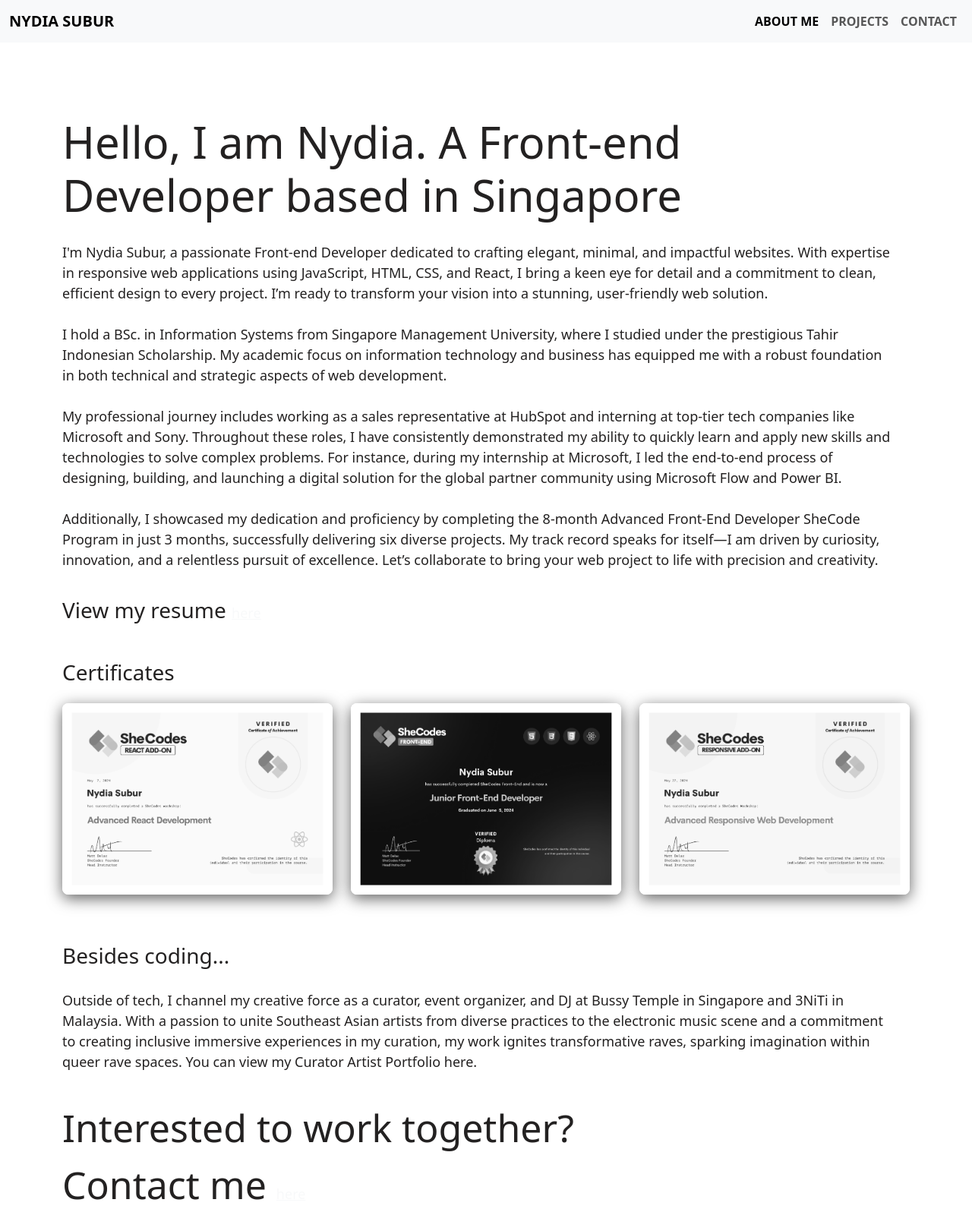
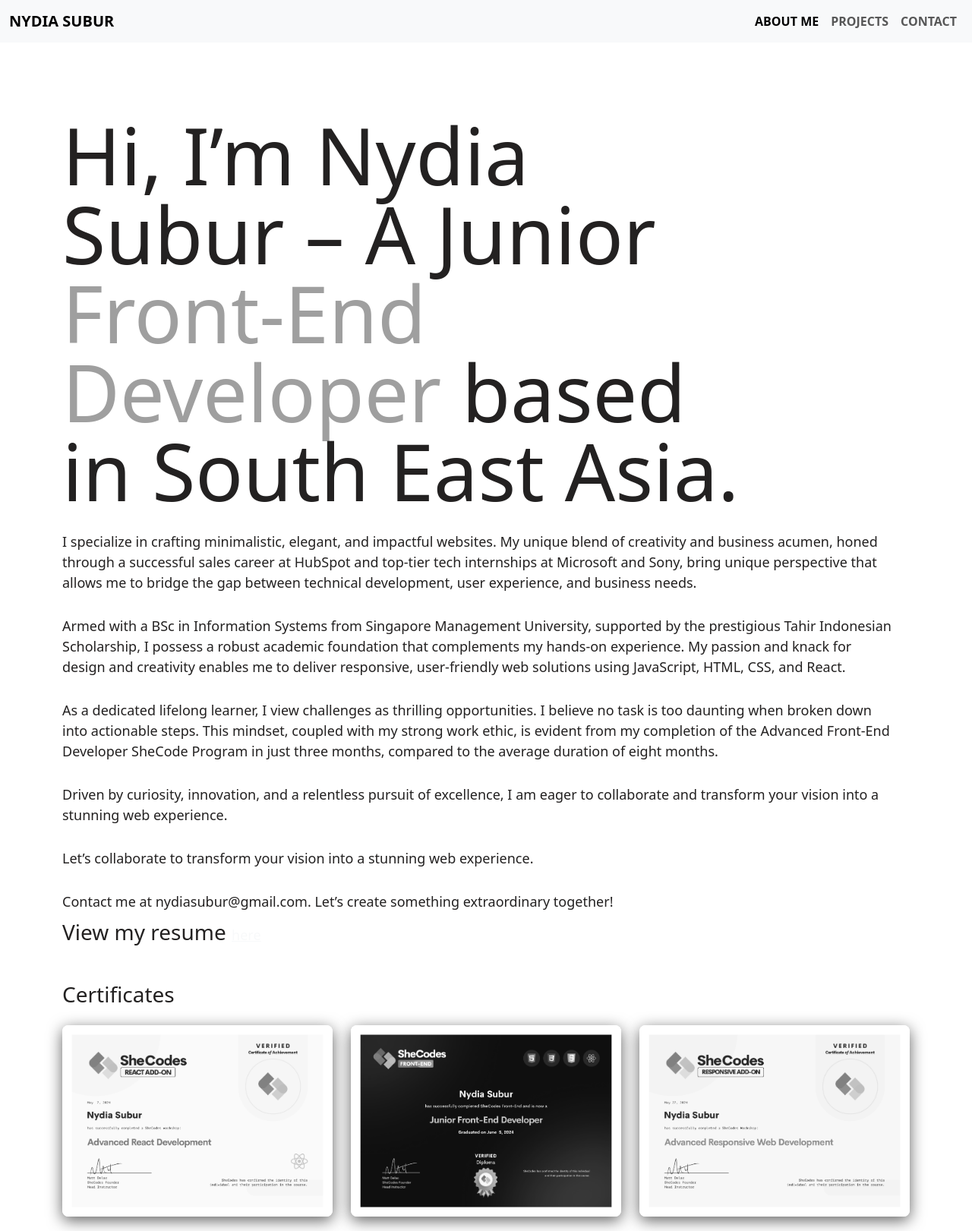
Before and after one commit to nydiasubur/front-end-portfolio, a plain HTML site: page about.html in a window 1280 px wide. Shown: the top 1621 px of the page at 76% size. Drawn offline with nearby package versions, Linux system fonts and the light colour scheme.

Commit message:
beautified about me page

```diff
--- a/about.html
+++ b/about.html
@@ -69,29 +69,33 @@
     <div class="container about-page mt-5 mb-5">
       <div class="top-page">
         <div class="row">
-          <div class="col-md-10">
-            <h2 class="mt-5 fade-in-element">
-              Hello, I am Nydia. A Front-end Developer based in Singapore
-            </h2>
+          <div class="col-md-10 project-heading">
+            <h1 class="mt-5 fade-in-element">
+              Hi, I’m Nydia Subur – A Junior <span class="secondary-color">Front-End Developer</span> based in South East Asia.
+            </h1>
           </div>
         </div>
         <div class="row">
           <div class="col-md-12">
-            <p class="content hidden">
-              I'm Nydia Subur, a passionate Front-end Developer dedicated to crafting elegant, minimal, and impactful websites.
-              With expertise in responsive web applications using JavaScript, HTML, CSS, and React, I bring a keen eye for detail and a commitment to clean, efficient design to every project.
-              I’m ready to transform your vision into a stunning, user-friendly web solution.
+            <div class="content hidden">
+              <p>
+             I specialize in crafting minimalistic, elegant, and impactful websites. My unique blend of creativity and business acumen, honed through a successful sales career at HubSpot and top-tier tech internships at Microsoft and Sony, bring unique perspective that allows me to bridge the gap between technical development, user experience, and business needs.
+              </p>
+             <p>
+              Armed with a BSc in Information Systems from Singapore Management University, supported by the prestigious Tahir Indonesian Scholarship, I possess a robust academic foundation that complements my hands-on experience. My passion and knack for design and creativity enables me to deliver responsive, user-friendly web solutions using JavaScript, HTML, CSS, and React.
+              </p>
+              <p>
+             As a dedicated lifelong learner, I view challenges as thrilling opportunities. I believe no task is too daunting when broken down into actionable steps. This mindset, coupled with my strong work ethic, is evident from my completion of the Advanced Front-End Developer SheCode Program in just three months, compared to the average duration of eight months.
+             </p>
+              <p>
+              Driven by curiosity, innovation, and a relentless pursuit of excellence, I am eager to collaborate and transform your vision into a stunning web experience.
+            </p>
+              <p>
+             Let’s collaborate to transform your vision into a stunning web experience.
+            </p>
+            <p>Contact me at nydiasubur@gmail.com. Let’s create something extraordinary together!</p>
+            </div>
 
-              <br />
-              <br />
-              I hold a BSc. in Information Systems from Singapore Management University, where I studied under the prestigious Tahir Indonesian Scholarship. My academic focus on information technology and business has equipped me with a robust foundation in both technical and strategic aspects of web development.
-              <br />
-              <br />
-              My professional journey includes working as a sales representative at HubSpot and interning at top-tier tech companies like Microsoft and Sony. Throughout these roles, I have consistently demonstrated my ability to quickly learn and apply new skills and technologies to solve complex problems. For instance, during my internship at Microsoft, I led the end-to-end process of designing, building, and launching a digital solution for the global partner community using Microsoft Flow and Power BI.
-              <br />
-              <br /> Additionally, I showcased my dedication and proficiency by completing the 8-month Advanced Front-End Developer SheCode Program in just 3 months, successfully delivering six diverse projects. My track record speaks for itself—I am driven by curiosity, innovation, and a relentless pursuit of excellence.
-Let’s collaborate to bring your web project to life with precision and creativity.
-            </p>
           </div>
         </div>
         <h3 class="hidden"> View my resume <a href="https://drive.google.com/file/d/17BvJEbVZ0wsayBxvku_U0589jWFUJ8AE/view?usp=drive_link" target="_blank" alt="nydia's resume" class="link-light">here</a> </h3>
@@ -145,7 +149,7 @@ Let’s collaborate to bring your web project to life with precision and creativ
       <div class="row hidden">
         <div class="col-sm-12">
           <h3>Besides coding...</h3>
-          <p class="content">Outside of tech, I channel my creative force as a curator, event organizer, and DJ at Bussy Temple in Singapore and 3NiTi in Malaysia.
+          <p class="text-left p-0">Outside of tech, I channel my creative force as a curator, event organizer, and DJ at Bussy Temple in Singapore and 3NiTi in Malaysia.
           With a passion to unite Southeast Asian artists from diverse practices to the electronic music scene and a commitment to creating inclusive immersive experiences in my curation, my work ignites transformative raves, sparking imagination within queer rave spaces.
           You can view my Curator Artist Portfolio here. </p>
         </div>
@@ -155,7 +159,7 @@ Let’s collaborate to bring your web project to life with precision and creativ
 
         Interested to work together?
         <div>Contact me
-        <a href="mailto:nydiasubur@gmail.com" class="link-light">
+        <a href="mailto:nydiasubur@gmail.com" class="">
           here
         </a>
       </div>
--- a/style.css
+++ b/style.css
@@ -1,6 +1,7 @@
 :root {
   --primary-color: #232121;
   --secondary-color: #9f9f9f;
+  --third-color: #4f4a4a;
   --box-shadow: 0 5px 10px rgba(0, 0, 0, 0.3);
 }
 
@@ -94,7 +95,7 @@ p {
   border-radius: 4px;
   font-size: 18px;
   line-height: 1.5;
-  text-align: center;
+
 }
 
 .skill-item{
@@ -105,7 +106,9 @@ p {
   font-size: 30px;
 }
 
-
+.swiper-button-prev, .swiper-button-next{
+  color: var(--primary-color)!important;
+}
 
 .resume a{
   color: var(--primary-color);
@@ -115,7 +118,7 @@ p {
 
 }
 
-.project-heading h1{
+.project-heading h1, h1{
   font-size: 104px;
     font-weight: 500;
     line-height: 100%;
@@ -132,6 +135,7 @@ p {
   font-size: 18px;
   line-height: 1.5;
   text-align: left;
+
 }
 
 .projects-highlight {
@@ -139,7 +143,7 @@ p {
 }
 .projects-highlight p {
   text-align: left;
-  padding-left: 0;
+  padding-left: 0px;
 }
 
  .creative-agency img {
@@ -200,9 +204,11 @@ margin:auto;
 .about-page h2 {
   font-weight: 20px;
 }
-.about-page .content {
+.about-page .content p{
   text-align: left;
   padding-left: 0px;
+  padding-bottom:10px;
+  margin-bottom:0px;
 }
 
 .grayscale-filter img {
@@ -250,6 +256,9 @@ margin:auto;
   font-size: 1.3em;
   letter-spacing: 0.01em;
 
+}
+table td.description{
+  color: var(--third-color);
 }
 .more-text {
   display: none;
@@ -305,18 +314,18 @@ footer .trademark {
   text-align: center;
 }
 
-a.footer-link-color {
+a.footer-link-color, .projects-highlight a, .footer-cta a {
   transition: all 120ms ease-in-out;
    color: var(--secondary-color);
   transition: all 250ms ease;
   text-decoration: none;
-
+  font-size: inherit;
 
 }
 
-a.footer-link-color:hover {
+a.footer-link-color:hover, .projects-highlight a:hover, .footer-cta a:hover {
   text-shadow: 2px 2px 5px rgba(255, 255, 255, 0.5);
-  color:var(--[rimary]-color);
+  color:var(--primary-color);
   text-decoration: underline;
 }
 
```
Also changed, not shown: index.html (+10 -15 lines), projects.html (+4 -4 lines).
